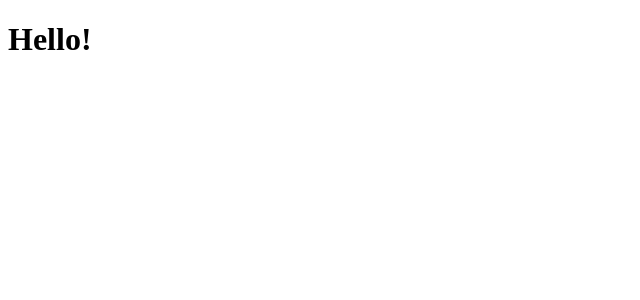
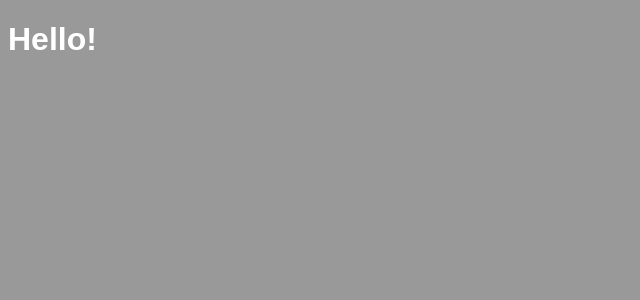
Before and after one commit to rodrigotamura/go-stack-2019, a React app in the folder module03/react/: page / in a window 1280 px wide. Shown: the top 300 px of the page, without its empty margins (0-640 px from the left). Built offline with nearby package versions, Linux system fonts and the light colour scheme.

Commit message:
Learning how to import and process CSS files in our project.

```diff
--- /dev/null
+++ b/module03/react/src/App.css
@@ -0,0 +1,5 @@
+body {
+  background: #999;
+  font-family: Arial, Helvetica, sans-serif;
+  color: White;
+}
--- a/module03/react/src/App.js
+++ b/module03/react/src/App.js
@@ -1,4 +1,5 @@
 import React from "react"; // this is important because we will use JSX syntax
+import "./App.css";
 
 function App() {
   return <h1>Hello!</h1>;
--- a/module03/react/webpack.config.js
+++ b/module03/react/webpack.config.js
@@ -24,6 +24,19 @@
         use: {
           loader: "babel-loader"
         }
+      },
+      // loader for CSS
+      {
+        test: /\.css$/,
+        use: [
+          // imports CSS files (imported in our JS files) and will throw in a <style> tag in the header of /public/index.html
+          { loader: "style-loader" },
+
+          // CSS can have another imports, like images (background: url('image.png'))
+          // or @import './another-css-files',
+          // and 'css-loader' will resolve these inner importations
+          { loader: "css-loader" }
+        ]
       }
     ]
   }
--- /dev/null
+++ b/package.json
@@ -0,0 +1,6 @@
+{
+  "devDependencies": {
+    "css-loader": "^3.2.0",
+    "style-loader": "^1.0.0"
+  }
+}
```
Also changed, not shown: 2 other files (tests, documents, lock files or other folders).
